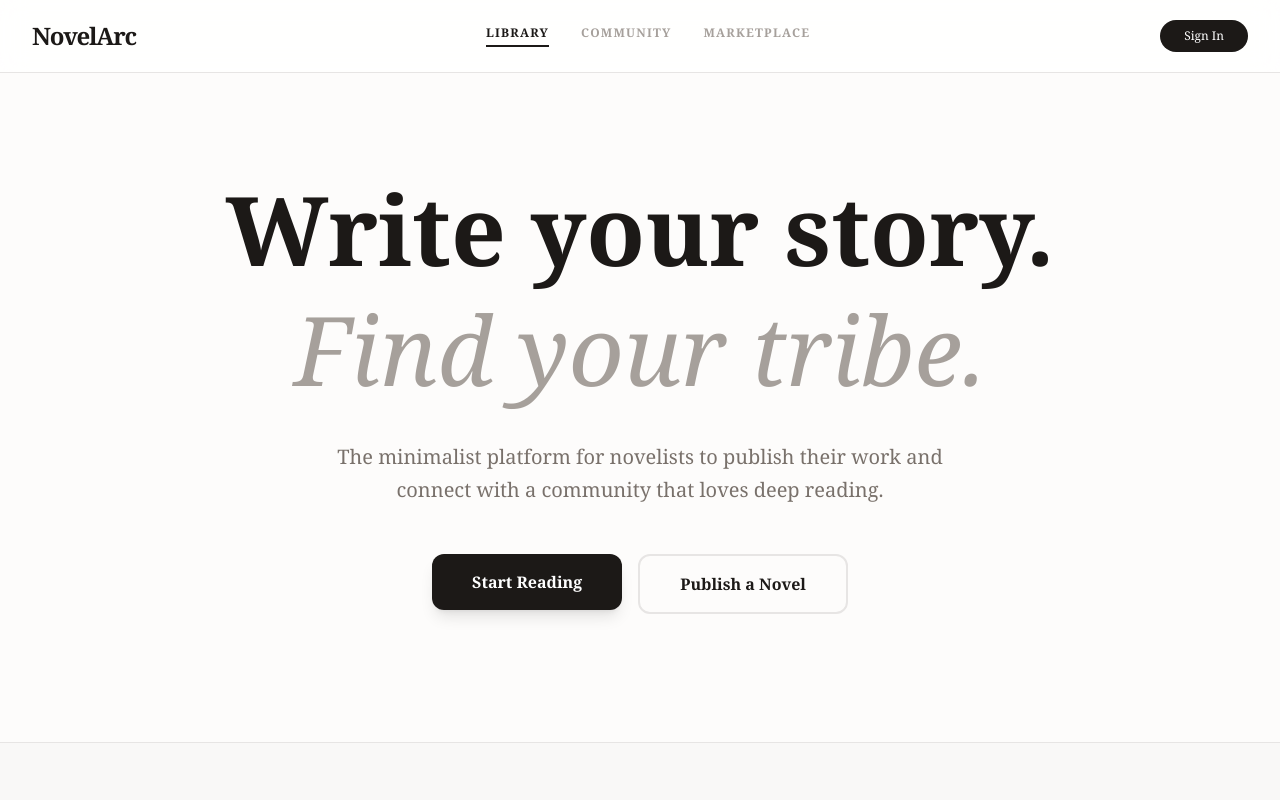
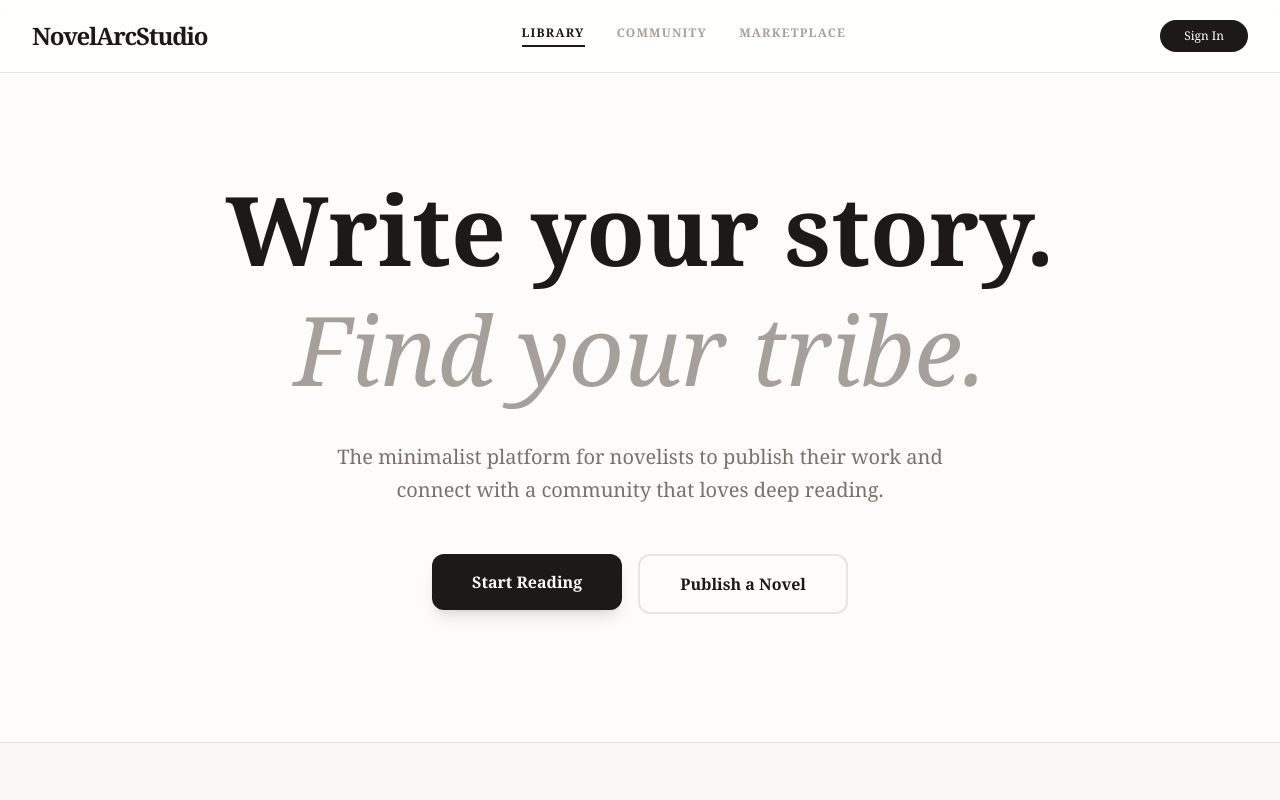
Before and after one commit to alientoarvinb0477-cloud/novelco, a Next.js app: page / in a window 1280 px wide. Shown: the top 800 px of the page. Built offline with nearby package versions, Linux system fonts and the light colour scheme; no server answers.

Commit message:
Update page.tsx

```diff
--- a/src/app/page.tsx
+++ b/src/app/page.tsx
@@ -21,7 +21,7 @@ export default function Home() {
       <nav className="border-b border-stone-200 bg-white/80 backdrop-blur-md sticky top-0 z-50">
         <div className="flex justify-between items-center px-6 md:px-8 py-5">
           {/* Logo */}
-          <div className="text-2xl font-bold tracking-tighter">NovelArc</div>
+          <div className="text-2xl font-bold tracking-tighter">NovelArcStudio</div>
 
           {/* Desktop Links (Hidden on Mobile) */}
           <div className="hidden md:flex space-x-8 text-xs font-bold font-sans uppercase tracking-widest text-stone-400">
```
